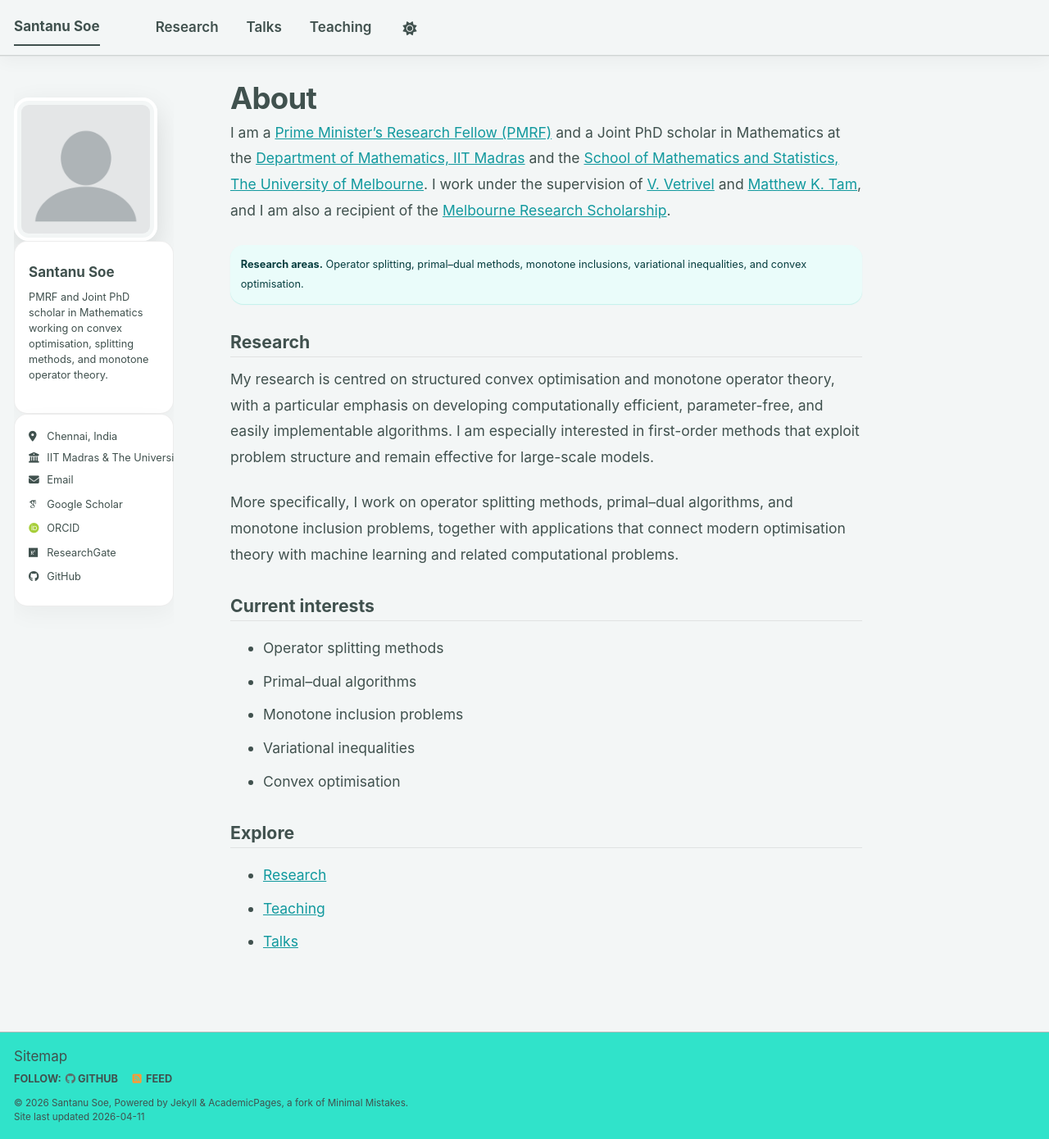
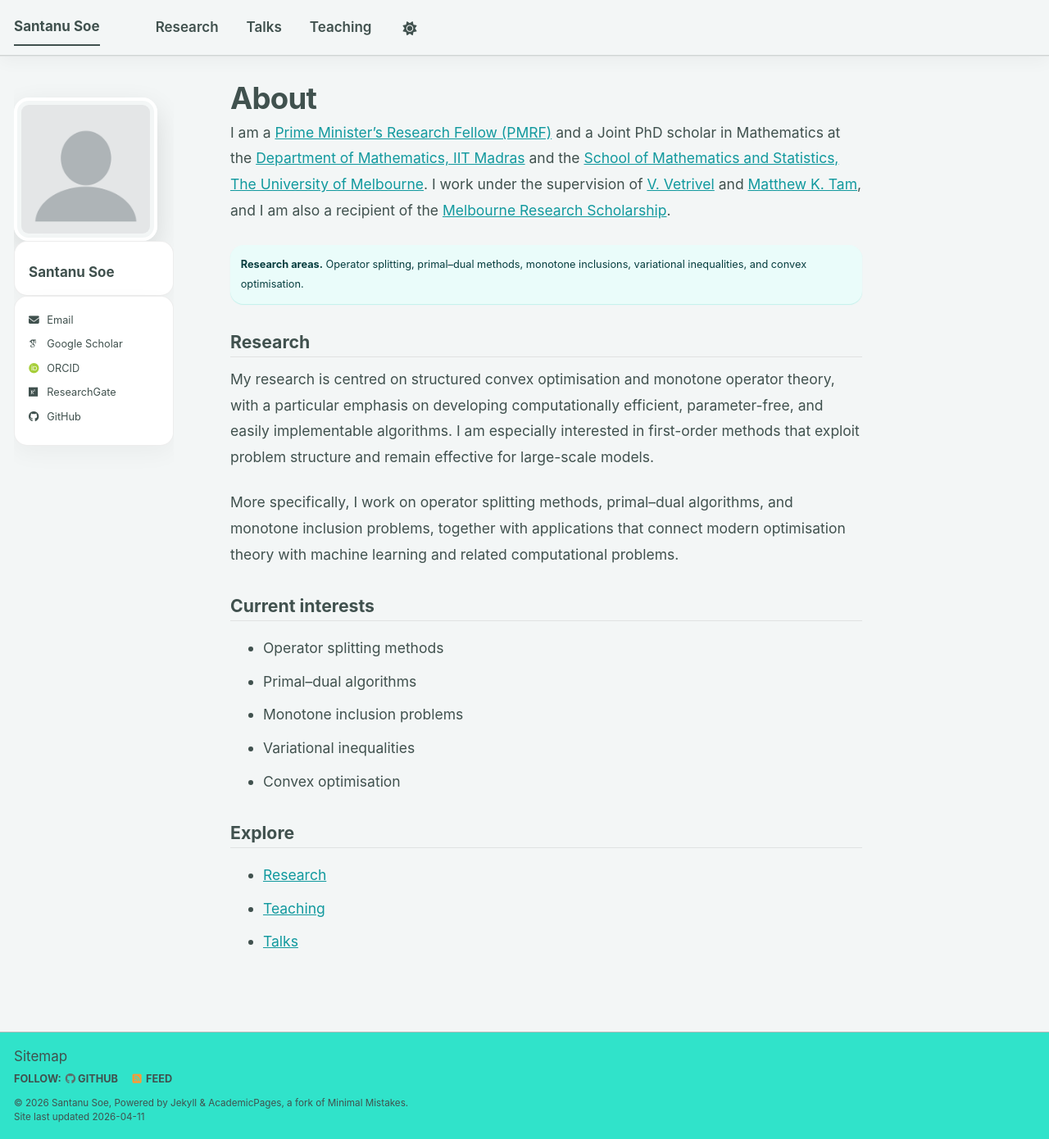
Before and after one commit to santanusoe/santanusoe.github.io, a Jekyll site: the page built from _pages/about.md, in a window 1280 px wide and 1390 px high. Shown: the whole window at 82% size. Built offline with Jekyll 4.4.1, drawn with Linux system fonts in a browser that asks for light colours; some web fonts are replaced; a script bundle is joined from its source files by our own code; library files that are not in the unit come from our copies.

Commit message:
Update _config.yml

```diff
--- a/_config.yml
+++ b/_config.yml
@@ -12,9 +12,9 @@ author:
   avatar           : "profile.png"
   name             : "Santanu Soe"
   pronouns         :
-  bio              : "PMRF and Joint PhD scholar in Mathematics working on convex optimisation, splitting methods, and monotone operator theory."
-  location         : "Chennai, India"
-  employer         : "IIT Madras & The University of Melbourne"
+  bio              :
+  location         :
+  employer         :
   uri              :
   email            : "santanu.soe@student.unimelb.edu.au"
 
```
